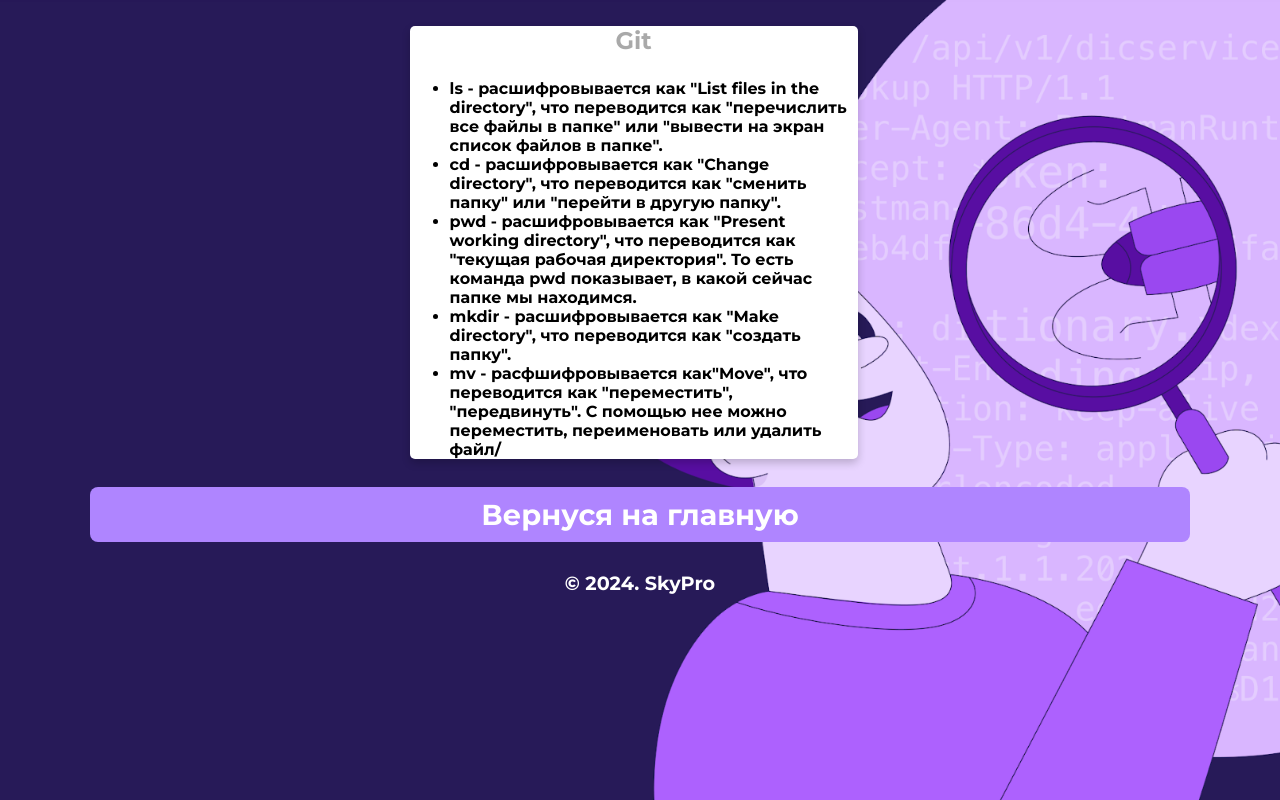
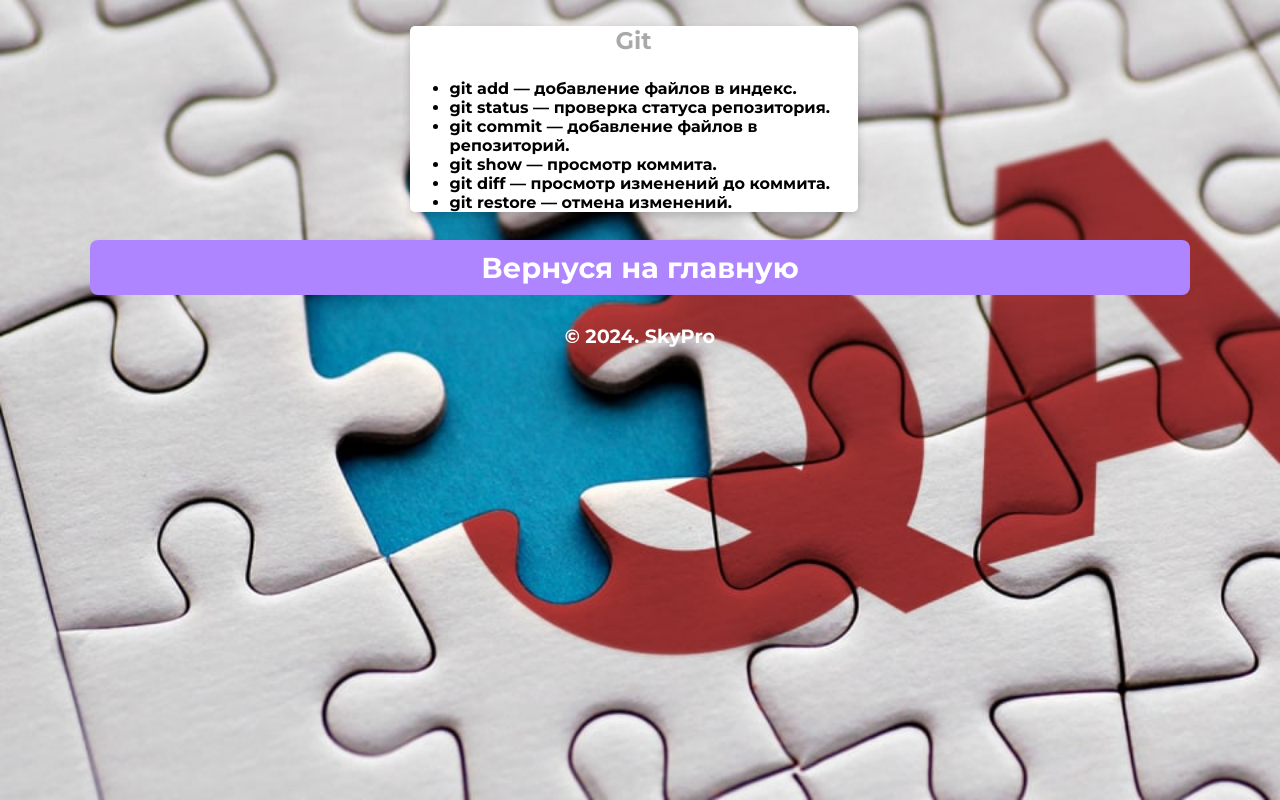
Before and after one commit to MsNikolaevaMS/Final-task, a plain HTML site: page html/git.html in a window 1280 px wide. Drawn offline with Linux system fonts and the light colour scheme.

Commit message:
first commit

```diff
--- a/css/style.css
+++ b/css/style.css
@@ -5,10 +5,10 @@
 body {
 	width: 100%;
 	margin: 0px;
-	background-image: url(../img/bg.jpg);
+	background-image: url(../img/quality-assurance-can-you-qa-that-1.jpg);
 	background-repeat: repeat-y no-repeat;
 	background-size: cover;
-	background-position: center;
+	background-position: left;
 	background-attachment: fixed;
 }
 
--- a/html/git.html
+++ b/html/git.html
@@ -14,17 +14,18 @@
       <div class="card">
          <p class="subtitle">Git</p>
           <ul>
-            <li>ls - расшифровывается как "List files in the directory", что переводится как "перечислить все файлы в папке" или "вывести на экран список файлов в папке".</li>
-            <li>cd - расшифровывается как "Change directory", что переводится как "сменить папку" или "перейти в другую папку".</li>
-            <li>pwd - расшифровывается как "Present working directory", что переводится как "текущая рабочая директория". То есть команда pwd показывает, в какой сейчас папке мы находимся. </li>
-            <li>mkdir - расшифровывается как "Make directory", что переводится как "создать папку".</li>
-            <li>mv - расфшифровывается как"Move", что переводится как "переместить", "передвинуть". С помощью нее можно переместить, переименовать или удалить файл/</li>
+            <li>git add — добавление файлов в индекс.</li>
+            <li>git status — проверка статуса репозитория.</li>
+            <li>git commit — добавление файлов в репозиторий.</li>
+            <li>git show — просмотр коммита.</li>
+            <li>git diff — просмотр изменений до коммита.</li>
+            <li>git restore — отмена изменений.</li>
          </ul>
       </div>
       <!--footer-->
       <footer class="animated fadeIn">
          <p class="location" align="center">
-            <a href="mac.html">Вернуся на главную</a>
+            <a href="../index.html">Вернуся на главную</a>
          </p>
          &copy; 2024. SkyPro
       </footer>
```
Also changed, not shown: html/mac.html (+4 -4 lines), index.html (+1 -1 lines), defects.txt, img/JSm-TQTT248.jpg (added), img/quality-assurance-can-you-qa-that-1.jpg (added).
